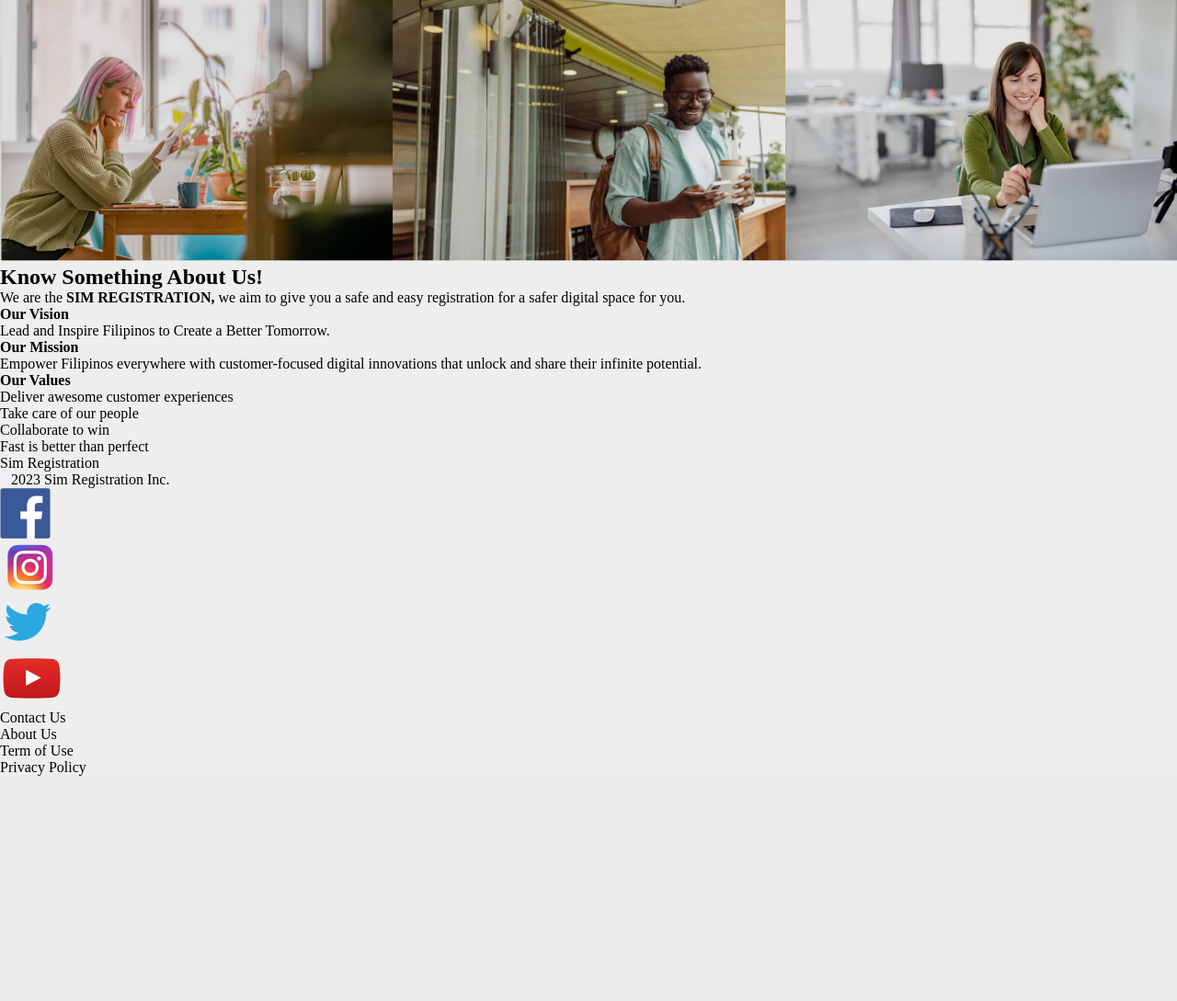
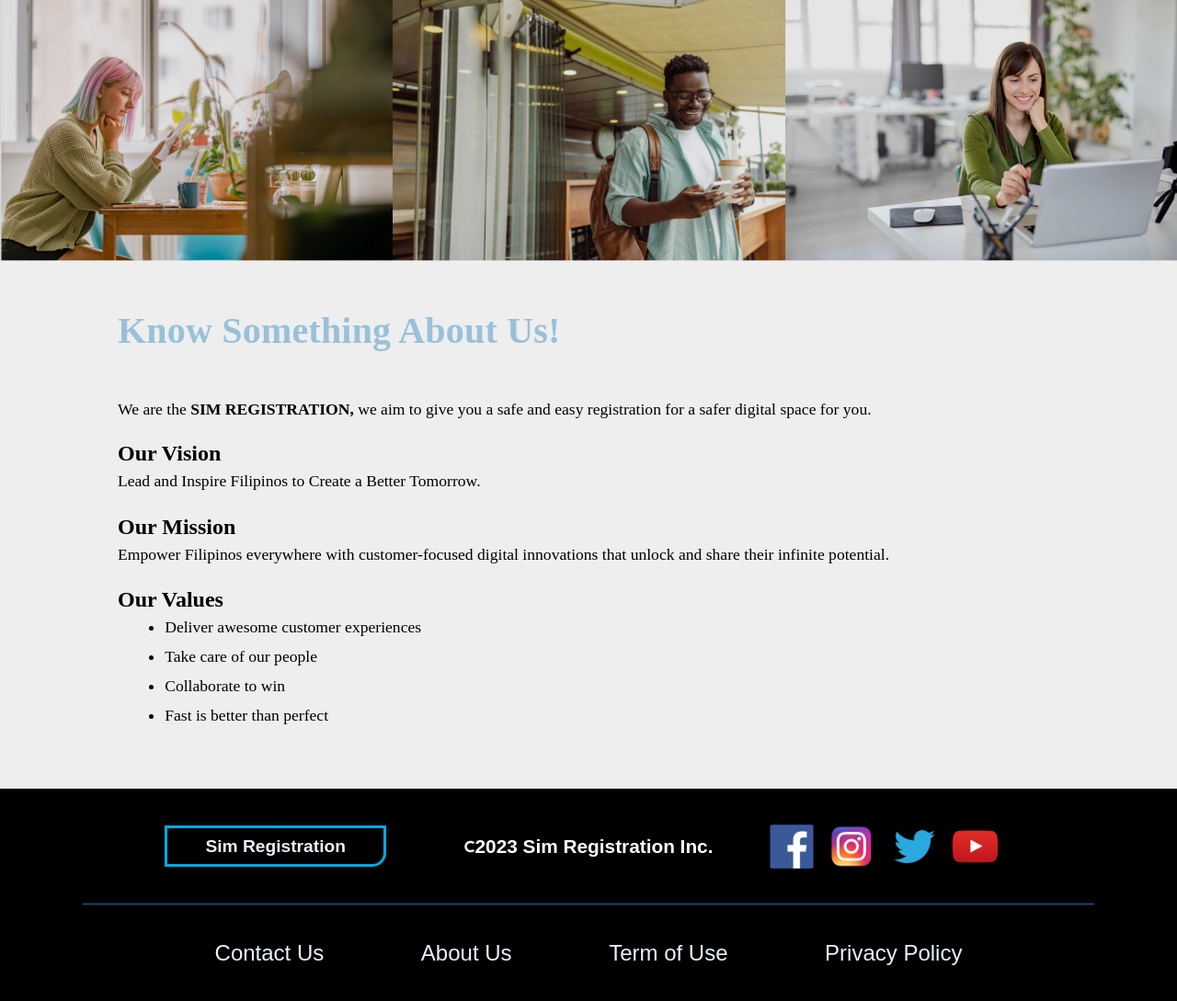
Before and after one commit to SharuHaru/SImcard-Registartion-Project, a PHP site: page /html/about-us.html in a window 1280 px wide. Shown: the part 122-1211 px from the top of the page at 92% size. Before the commit the page ends 966 px from the top, so only its background shows below. Run offline with PHP 8.4, Linux system fonts and the light colour scheme; some web fonts are replaced.

Commit message:
About Us Styling

```diff
--- a/css/aboutUs.css
+++ b/css/aboutUs.css
@@ -110,3 +110,173 @@ nav .link-div {
 .pictures img {
     width: 100%;
 }
+
+/* ========================= MAIN ========================= */
+
+main {
+    display: flex;
+    justify-content: center;
+}
+.main-body {
+    width: 80%;
+    padding-bottom: 5%;
+}
+
+.main-body h2 {
+
+    font-family: 'Poppins';
+
+    font-weight: 800;
+    font-size: 2.5rem;
+
+    letter-spacing: 0.2px;
+
+    padding: 3rem 0px;
+    color: #98C1D9;
+}
+
+.main-body span {
+    font-family: 'Poppins';
+    font-style: normal;
+    font-weight: 400;
+    font-size: 1.1rem;
+    line-height: 1.8rem;
+
+}
+
+.main-body h4 {
+    font-family: 'Poppins';
+    font-style: normal;
+    font-weight: 700;
+    font-size: 1.5rem;
+    padding-top: 2%;
+}
+
+.content li, .content p {
+    font-family: 'Poppins';
+    font-style: normal;
+    font-weight: 400;
+    font-size: 1.1rem;
+    line-height: 2rem;
+}
+
+.content ul {
+    padding-left: 5%;
+}
+
+
+
+
+/* ======================= FOOTER SECTION ======================= */
+
+footer {
+    background-color: black;
+    color: white;
+    display: flex;
+    flex-direction: column;
+    justify-content: space-evenly;
+    align-items: center;
+    width: 100%;
+
+}
+
+footer ul {
+    list-style: none;
+}
+
+.footer1 {
+    width: 80%;
+    display: flex;
+    justify-content: space-between;
+    align-items: center;
+
+    padding: 3% ;
+    border-bottom: 1px solid #0076B2;
+
+
+}
+
+footer .footer-logo {
+    /* LAYOUT */
+    display: flex;
+    justify-content: flex-start;
+    align-items: center;
+
+    /* STRUCTURE */
+    width: 30%;
+    padding-left: 5%;
+
+}
+
+.footer-logo .footlogo {
+    border: 3px solid #00ABE4;
+    border-radius: 0px 0px 15px 0px;
+    width: 85%;
+    display: flex;
+    justify-content: center;
+    align-items: center;
+    padding: 3% 0% ;
+
+
+
+    font-family: 'Poppins', sans-serif;;
+    font-style: normal;
+    font-weight: 700;
+    font-size: 1.2rem;
+    color: #E9F1FA;
+
+}
+
+.footer1 span {
+    font-family: 'Poppins', sans-serif;;
+
+    font-weight: 600;
+    font-size: 1.3rem;
+    width: 40%;
+    text-align: center;
+}
+
+.footer1 ul {
+    width: 30%;
+    height: 6vh;
+    display: flex;
+    justify-content: space-evenly;
+    padding-right: 5%;
+}
+
+.footer1 li {
+    height: 100%;
+
+}
+
+.footer1 li img {
+   width: auto;
+   height: 100%;
+}
+
+
+.footer2 {
+    width: 80%;
+    padding-top: 3%;
+    padding-bottom: 3%;
+}
+.footer2 ul {
+    width: 100%;
+    display: flex;
+    justify-content: space-evenly;
+
+    font-family: 'Poppins', sans-serif;;
+
+    font-weight: 500;
+    font-size: 1.5rem;
+
+
+    color: #E9F1FA;
+}
+
+@media (max-width: 1024px) {
+    * {
+        font-size: 11px;
+    }
+
+}
--- a/html/about-us.html
+++ b/html/about-us.html
@@ -33,6 +33,7 @@
     </div>
 
     <main>
+        <div class="main-body">
             <h2>Know Something About Us!</h2>
 
             <span>We are the <b>SIM REGISTRATION,</b> we aim to give you a safe and easy registration for a safer digital space for you.</span>
@@ -57,20 +58,24 @@
                 </ul>
 
             </div>
+
+        </div>
+
     </main>
 
+    <!-- ============================ FOOTER ======================== -->
     <footer>
         <div class="footer1">
             <div class="footer-logo">
                 <div class="footlogo">Sim Registration</div>
             </div>
 
-            <span><img src="./Images/circle-c.png" alt="c">2023 Sim Registration Inc.</span>
+            <span><img src="/Images/circle-c.png" alt="c">2023 Sim Registration Inc.</span>
             <ul>
-                <li><img src="./Images/fb-icon.png" alt="facebook"></li>
-                <li><img src="./Images/insta-icon.png" alt="insta"></li>
-                <li><img src="./Images/twitter-icon.png" alt="twitter"></li>
-                <li><img src="./Images/yt-icon.png" alt="youtube"></li>
+                <li><img src="/Images/fb-icon.png" alt="facebook"></li>
+                <li><img src="/Images/insta-icon.png" alt="insta"></li>
+                <li><img src="/Images/twitter-icon.png" alt="twitter"></li>
+                <li><img src="/Images/yt-icon.png" alt="youtube"></li>
             </ul>
         </div>
 
```
Lines whose indentation alone changed are shown as unchanged.
